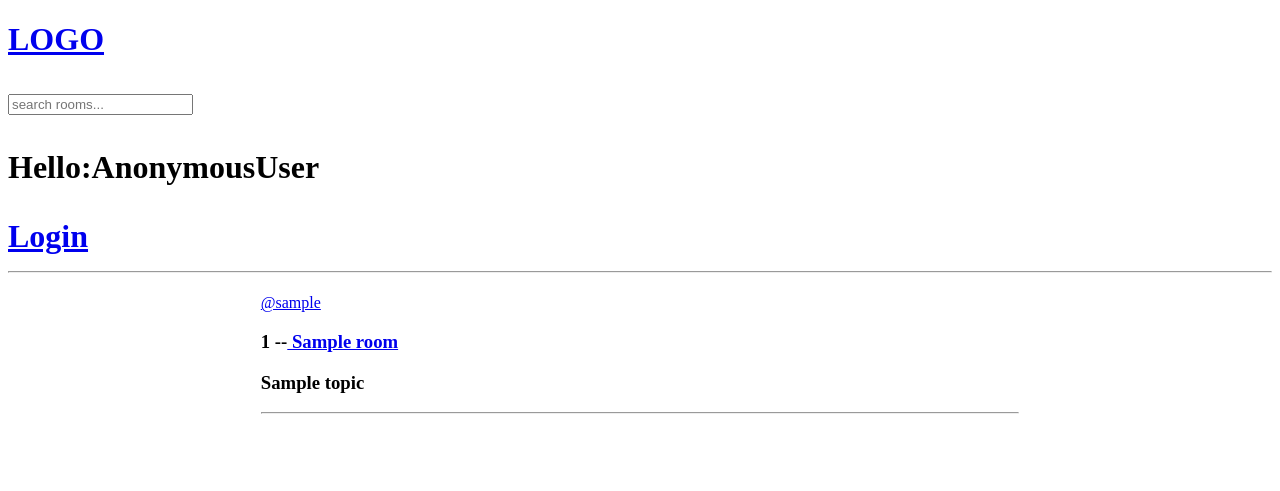
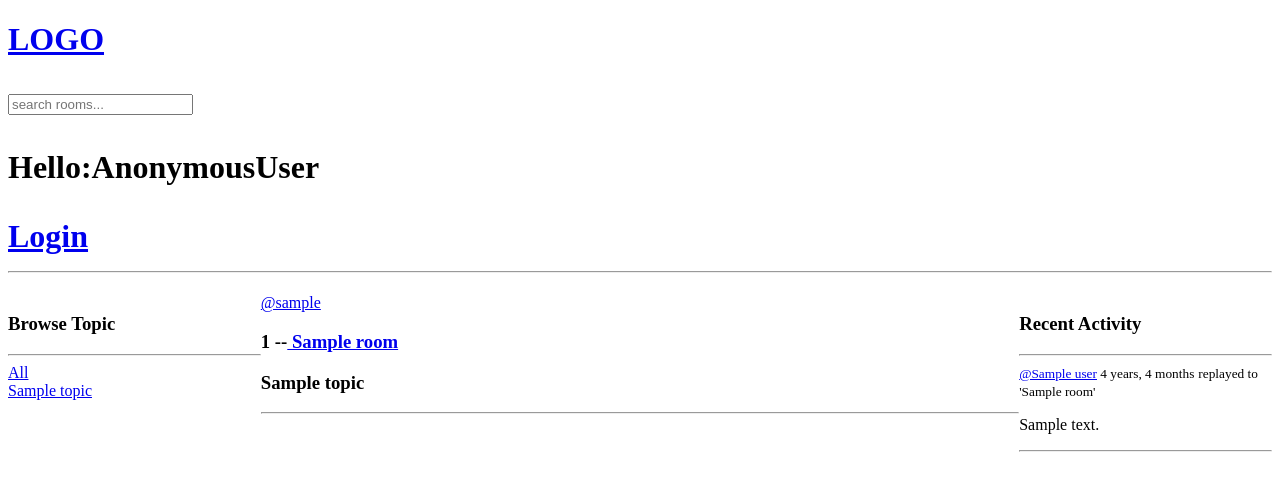
Before and after one commit to Ameen-K-Nejeeb/LearnLoop, a Django app: template app/templates/base/profile.html in a window 1280 px wide. Shown: the top 491 px of the page. Run offline with Django 3.2, Linux system fonts and the light colour scheme; the template is opened without the code that fills it: most values are stand-ins (such as "Sample title", 1, 10 or a date in 2020).

Commit message:
added: Recent activity profile were updated

```diff
--- a/app/templates/base/activity_component.html
+++ b/app/templates/base/activity_component.html
@@ -2,7 +2,7 @@
         <hr>
         {% for message in room_messages %}
         <div>
-            <small>@{{message.user}}  {{message.created|timesince}}</small>
+            <small> <a href="{% url 'user-profile' message.user.id %}">@{{message.user}}</a>   {{message.created|timesince}}</small>
             <small>replayed to '{{message.room}}'</small>
 
             <p>{{message}}</p>
--- a/app/templates/base/profile.html
+++ b/app/templates/base/profile.html
@@ -15,7 +15,7 @@
 
 <div class="profile_container">
     <div>
-
+        {% include "base/topics_component.html" %}
     </div>
 
     <div>
@@ -23,7 +23,7 @@
     </div>
 
     <div>
-
+        {% include "base/activity_component.html" %}
     </div>
 </div>
 
--- a/app/urls.py
+++ b/app/urls.py
@@ -5,7 +5,7 @@ urlpatterns = [
     path('login/',views.loginpage, name= 'login'),
     path('logout/',views.logoutUser, name= 'logout'),
     path('register/',views.registerpage, name= 'register'),
-    path('Profile/<str:pk>/ ', views.userProfile , name="user-profile"),
+    path('profile/<str:pk>/ ', views.userProfile , name="user-profile"),
 
     path('',views.home,name="home"),
     path('room/<str:pk>/',views.room, name="room"),
--- a/app/views.py
+++ b/app/views.py
@@ -98,8 +98,9 @@ def room(request, pk):
 def userProfile(request,pk):
     user = User.objects.get(id=pk)
     rooms = user.room_set.all()
-    room_message = user.message_set.all()
-    context = {'user':user,'rooms':rooms,'room_message':room_message}
+    room_messages = user.message_set.all()
+    topics = Topic.objects.all( )
+    context = {'user':user,'rooms':rooms,'room_messages':room_messages,'topics':topics}
     return render(request, 'base/profile.html', context, )
 
 @login_required(login_url="login")
```
